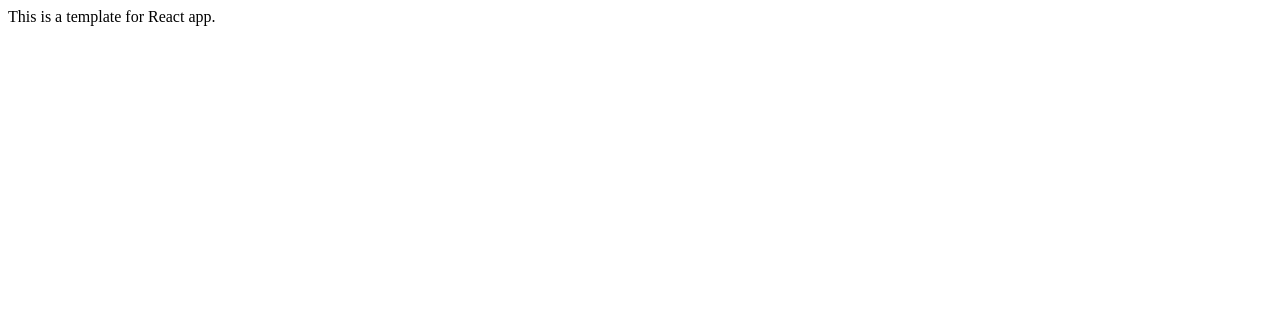
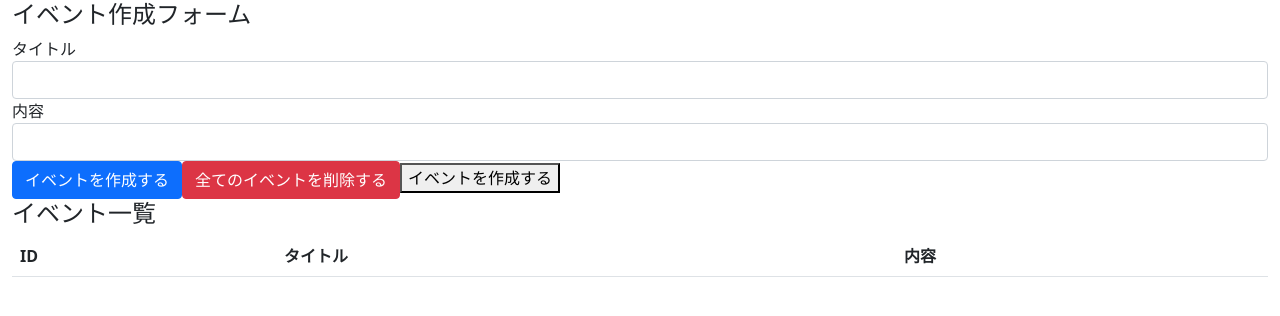
Before and after one commit to r-big-island/react-sample-app-101, a React (Create React App) app: page / in a window 1280 px wide. Shown: the top 316 px of the page. Built offline with nearby package versions, Linux system fonts and the light colour scheme.

Commit message:
create event form and event table with bootstrap

```diff
--- a/package.json
+++ b/package.json
@@ -10,6 +10,7 @@
     "@types/node": "^16.11.32",
     "@types/react": "^18.0.8",
     "@types/react-dom": "^18.0.3",
+    "bootstrap": "^5.1.3",
     "react": "^18.1.0",
     "react-dom": "^18.1.0",
     "react-scripts": "5.0.1",
--- a/src/App.tsx
+++ /dev/null
@@ -1,11 +0,0 @@
-import React from 'react';
-
-const App = () => {
-  return (
-    <div className="App">
-      This is a template for React app.
-    </div>
-  );
-}
-
-export default App;
--- /dev/null
+++ b/src/components/App.tsx
@@ -0,0 +1,42 @@
+import React from 'react';
+
+import "bootstrap/dist/css/bootstrap.min.css";
+
+const App = () => {
+  return (
+    // JSX記法では、通常のHTMLとは異なるルールでダグのプロパティを作成する必要がある
+    <div className='container-fluid'>
+      <h4>イベント作成フォーム</h4>
+      <form>
+        <div className='form-group'>
+          {/* labelのhtmlFot(for)とinputのidの記載内容が一致していると、labelのクリックでinputにフォーカスが当たる様になる */}
+          <label htmlFor='formEventTitle'>タイトル</label>
+          <input className='form-control' id='formEventTitle' />
+        </div>
+        <div className='form-group'>
+          {/* labelのhtmlFot(for)とinputのidの記載内容が一致していると、labelのクリックでinputにフォーカスが当たる様になる */}
+          <label htmlFor='formEventBody'>内容</label>
+          <input className='form-control' id='formEventBody' />
+        </div>
+        <button className='btn btn-primary'>イベントを作成する</button>
+        <button className='btn btn-danger'>全てのイベントを削除する</button>
+        <button>イベントを作成する</button>
+      </form>
+
+      <h4>イベント一覧</h4>
+      <table className='table table-hover'>
+        <thead>
+          <tr>
+            <th>ID</th>
+            <th>タイトル</th>
+            <th>内容</th>
+          </tr>
+          <tbody>
+          </tbody>
+        </thead>
+      </table>
+    </div>
+  );
+}
+
+export default App;
--- a/src/index.tsx
+++ b/src/index.tsx
@@ -1,6 +1,6 @@
 import React from 'react';
 import ReactDOM from 'react-dom/client';
-import App from './App';
+import App from './components/App';
 // import reportWebVitals from './reportWebVitals';
 
 const root = ReactDOM.createRoot(
```
Also changed, not shown: 1 other file (tests, documents, lock files or other folders).
